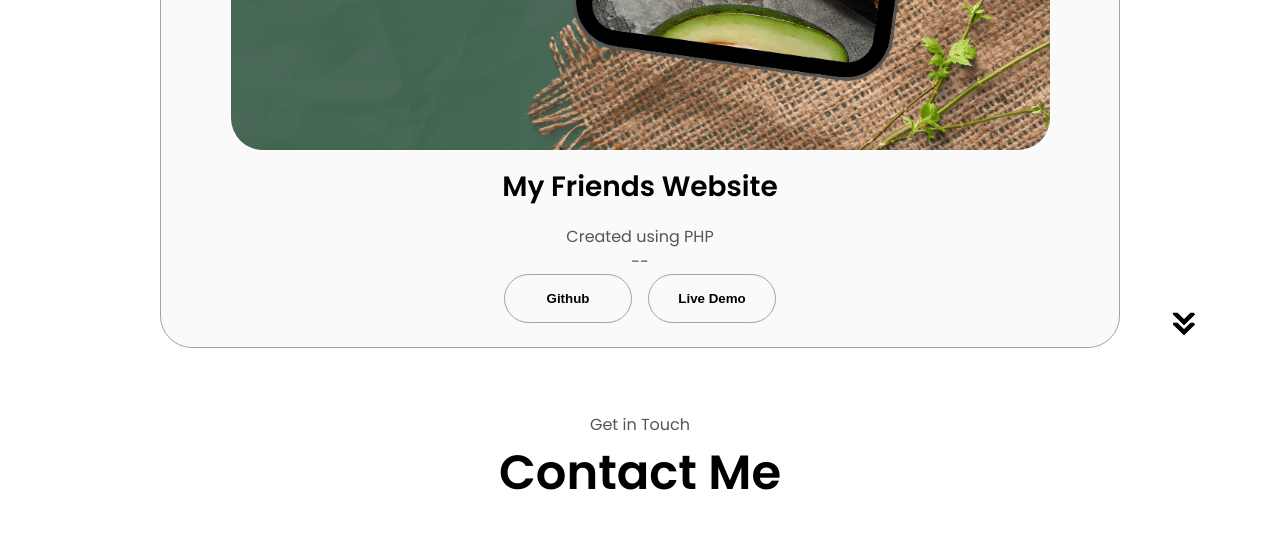
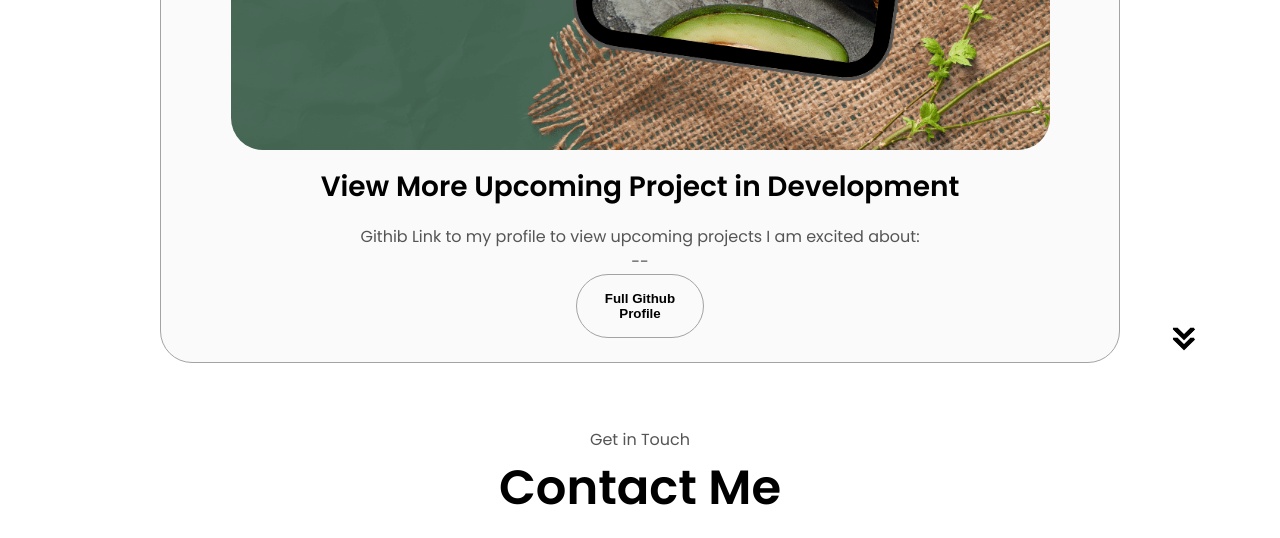
Before and after one commit to nik2672/Website-Portfolio, a plain HTML site: page index.html in a window 1280 px wide. Shown: the part 3811-4349 px from the top of the page. Drawn offline with Linux system fonts and the light colour scheme.

Commit message:
Update index.html

```diff
--- a/index.html
+++ b/index.html
@@ -66,7 +66,7 @@
             src="./assets/github.png"
             alt="My Github profile"
             class="icon"
-            onclick="location.href='https://github.com/'"
+            onclick="location.href='https://github.com/nik2672'"
           />
         </div>
       </div>
@@ -319,16 +319,17 @@ experience with a industry I am passionate about.
                 class="project-img"
               />
             </div>
-            <h2 class="experience-sub-title project-title">My Friends Website </h2>
-            <p>Created using PHP </p>
+            <h2 class="experience-sub-title project-title">View More Upcoming Project in Development </h2>
+            <p>Githib Link to my profile to view upcoming projects I am excited about: </p>
             <p> -- </p>
             <div class="btn-container">
               <button
                 class="btn btn-color-2 project-btn"
-                onclick="location.href='https://github.com/'"
+                onclick="location.href='https://github.com/nik2672'"
               >
-                Github
+                Full Github Profile
               </button>
+              <!--
               <button
                 class="btn btn-color-2 project-btn"
                 onclick="location.href='https://github.com/'"
@@ -339,6 +340,7 @@ experience with a industry I am passionate about.
           </div>
         </div>
       </div>
+              -->
       <img
         src="./assets/arrow.png"
         alt="Arrow icon"
```
